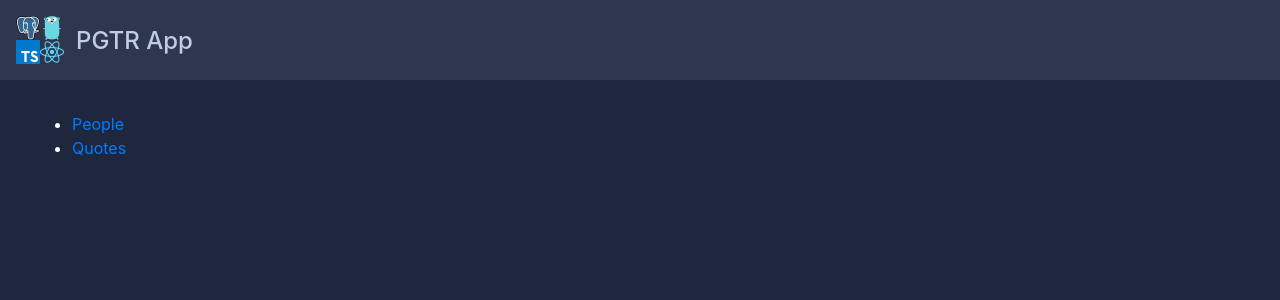
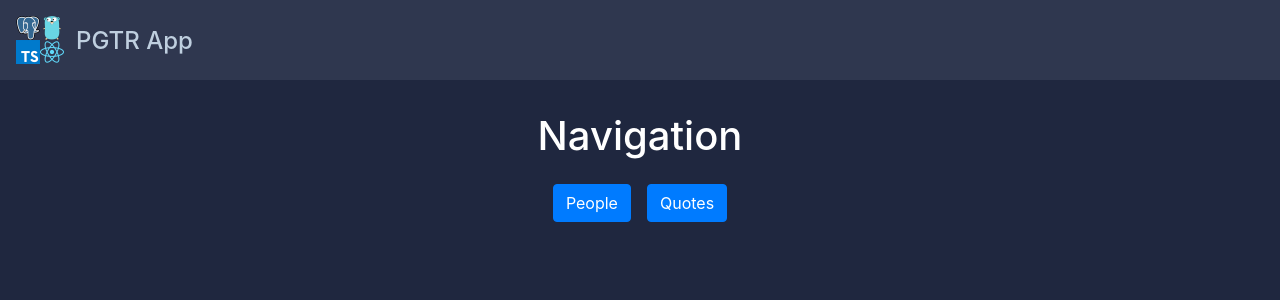
Before and after one commit to WKHAllen/pgtr-sample-app, a React (Create React App) app in the folder app/: page / in a window 1280 px wide. Shown: the top 300 px of the page. Built offline with nearby package versions, Linux system fonts and the light colour scheme.

Commit message:
Add navigation to home page

```diff
--- a/app/src/components/Home.tsx
+++ b/app/src/components/Home.tsx
@@ -1,17 +1,17 @@
 import React from 'react';
 import { Link } from 'react-router-dom';
+import '../css/Home.css';
 
 export default class Home extends React.Component {
 	render() {
 		return (
-			<ul className="App-header">
-				<li>
-					<Link to="/people">People</Link>
-				</li>
-				<li>
-					<Link to="/quotes">Quotes</Link>
-				</li>
-			</ul>
+			<div className="Home">
+				<h1>Navigation</h1>
+				<div className="Nav-Group">
+					<span><Link to="/people" className="btn btn-primary">People</Link></span>
+					<span><Link to="/quotes" className="btn btn-primary">Quotes</Link></span>
+				</div>
+			</div>
 		);
 	}
 }
--- /dev/null
+++ b/app/src/css/Home.css
@@ -0,0 +1,11 @@
+.Home {
+	text-align: center;
+}
+
+.Home h1 {
+	margin-bottom: 24px;
+}
+
+.Home span {
+	padding: 0 8px;
+}
```
